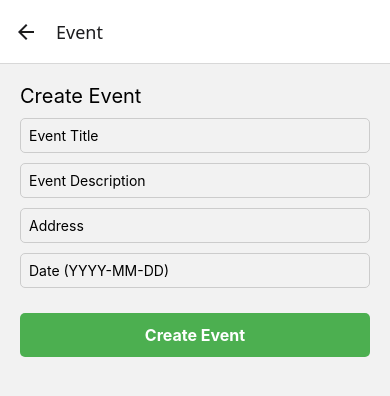
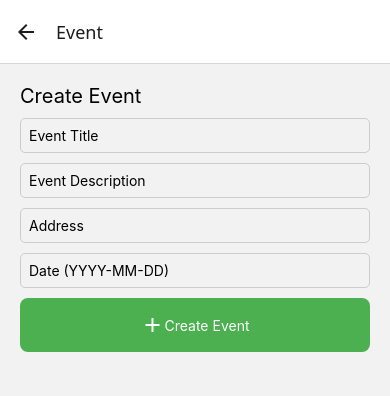
Before and after one commit to Baudoin10/Umuganda, a React Native app: screen /Event in a window 390 px wide. Shown: the top 396 px of the page. Built offline with nearby package versions, Linux system fonts and the light colour scheme.

Commit message:
fixing the styling on event page

```diff
--- a/Dashboard/Dashboard.jsx
+++ b/Dashboard/Dashboard.jsx
@@ -13,6 +13,9 @@ import {
 import Icon from "react-native-vector-icons/MaterialIcons";
 import Chart from "./Chart";
 import { useEffect } from "react";
+import AsyncStorage from '@react-native-async-storage/async-storage';
+import axios from "axios";
+
 
 const Dashboard = ({ navigation }) => {
   const [isMenuVisible, setMenuVisible] = useState(false);
@@ -67,7 +70,7 @@ const Dashboard = ({ navigation }) => {
             Authorization: `Bearer ${token}`,
           },
         });
-        setUsers(response.data);
+        setEvents(response.data);
       } catch (error) {
         console.log(error);
       }
--- a/Dashboard/Event.jsx
+++ b/Dashboard/Event.jsx
@@ -5,6 +5,7 @@ import React, { useState } from "react";
 import { View, Text, TextInput, TouchableOpacity, StyleSheet } from "react-native";
 import Toast from "react-native-toast-message";
 import { useNavigation } from "@react-navigation/native";
+import Icon from "react-native-vector-icons/MaterialIcons";
 
 const Event = () => {
 
@@ -94,6 +95,7 @@ const Event = () => {
         onChangeText={(text) => handleChange("date", text)}
       />
       <TouchableOpacity style={styles.submitButton} onPress={handleSubmit}>
+          <Icon name="add" size={24} color="#FFF" />
         <Text style={styles.submitText}>Create Event</Text>
       </TouchableOpacity>
     </View>
@@ -110,17 +112,37 @@ const styles = StyleSheet.create({
     padding: 8,
     borderRadius: 5,
   },
+  // submitButton: {
+  //   backgroundColor: "#4CAF50",
+  //   paddingVertical: 12,
+  //   borderRadius: 5,
+  //   alignItems: "center",
+  //   marginTop: 15,
+  // },
+  // submitText: {
+  //   color: "#fff",
+  //   fontSize: 16,
+  //   fontWeight: "bold",
+  // },
+
 submitButton: {
   backgroundColor: "#4CAF50",
-    paddingVertical: 12,
-    borderRadius: 5,
+  padding: 15,
+  borderRadius: 8,
   alignItems: "center",
-    marginTop: 15,
+  flexDirection: "row",
+  justifyContent: "center",
+
 },
-  submitText: {
-    color: "#fff",
+submitButtonText: {
+  color: "white",
   fontSize: 16,
   fontWeight: "bold",
+  marginLeft: 8,
+},
+
+submitText: {
+  color: "white"
 },
 });
 
--- a/Dashboard/Users.jsx
+++ b/Dashboard/Users.jsx
@@ -114,7 +114,7 @@ const Users = () => {
         stickyHeaderIndices={[0]}
         initialNumToRender={10}
       />
-      <Toast /> {/* Toast container */}
+      <Toast />
     </View>
   );
 };
```
Lines whose indentation alone changed are shown as unchanged.
